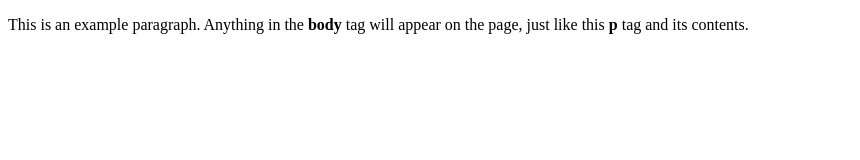
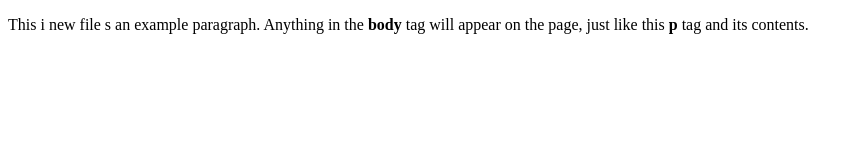
Before and after one commit to pdildako/playlist, a plain HTML site: page index.html in a window 1280 px wide. Shown: the whole page, without its empty margins (0-860 px from the left). Drawn offline with Linux system fonts and the light colour scheme.

Commit message:
Third change

```diff
--- a/index.html
+++ b/index.html
@@ -4,6 +4,6 @@
     <title>This is the title of the webpage!</title>
   </head>
   <body>
-    <p>This is an example paragraph. Anything in the <strong>body</strong> tag will appear on the page, just like this <strong>p</strong> tag and its contents.</p>
+    <p>This i new file s an example paragraph. Anything in the <strong>body</strong> tag will appear on the page, just like this <strong>p</strong> tag and its contents.</p>
   </body>
 </html>
--- /dev/null
+++ b/style.css
@@ -0,0 +1 @@
+test.css
```
